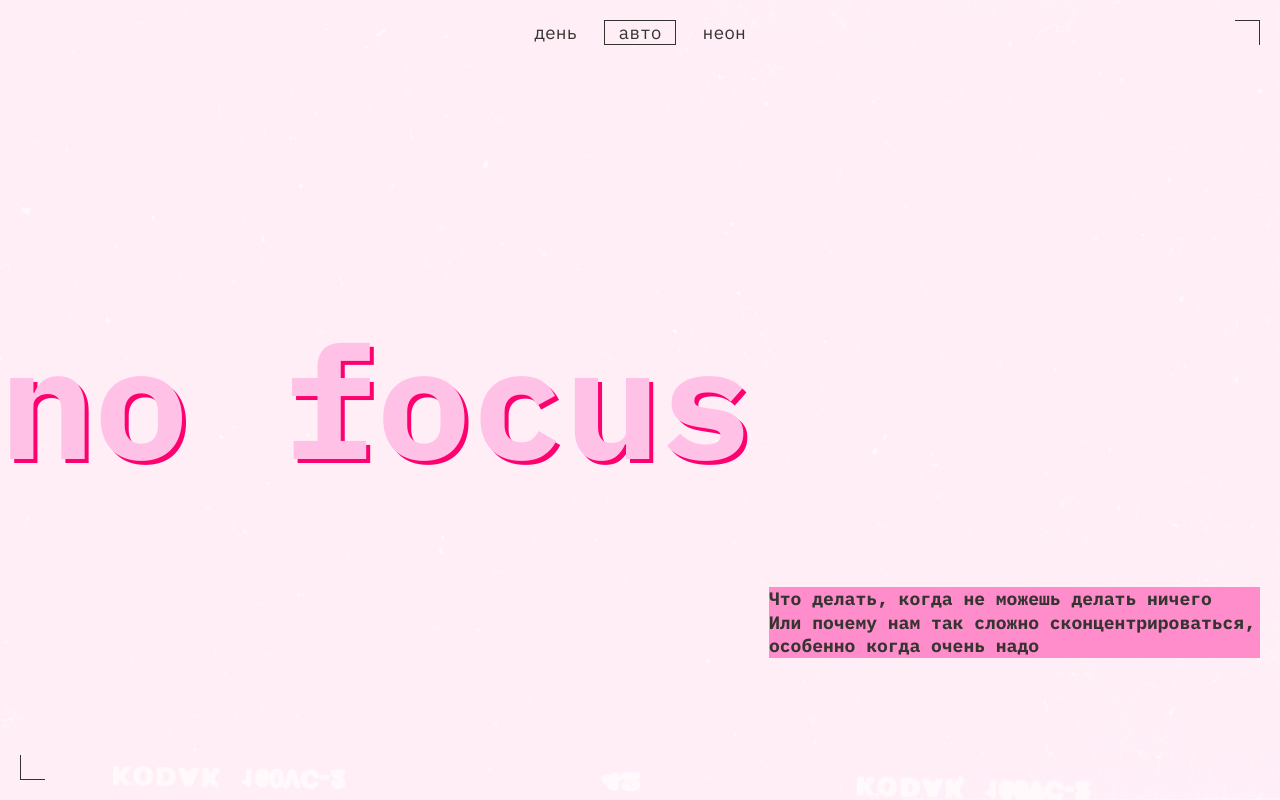
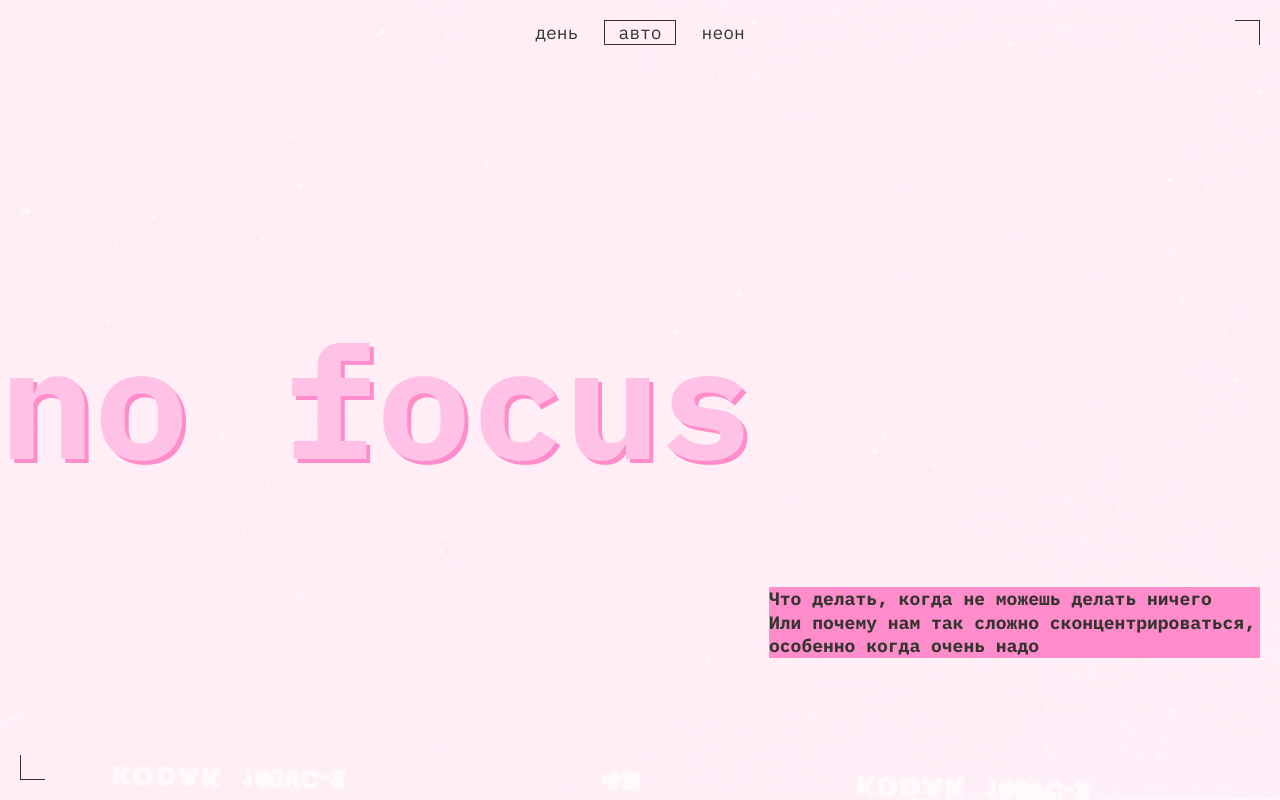
Before and after one commit to Kerim741/slozhno-sosredotochitsya-fd, a plain HTML site: page index.html in a window 1280 px wide. Shown: the top 800 px of the page. Drawn offline with Linux system fonts and the light colour scheme.

Commit message:
На ревью №17

```diff
--- a/styles/style.css
+++ b/styles/style.css
@@ -1,4 +1,9 @@
 .page {
+  background-image: var(--bg-image, url(../images/cover-image.png));
+  background-repeat: no-repeat;
+  background-size: cover;
+  background-position: center;
+  background-attachment: fixed;
   font-family: var(--font-family, 'IBM Plex mono', monospace);
   background-color: var(--bg-color, #000028);
   font-size: 18px;
@@ -24,11 +29,6 @@
 }
 
 .header {
-  background-image: var(--bg-image, url(../images/cover-image.png));
-  background-repeat: no-repeat;
-  background-size: cover;
-  background-position: center;
-  background-attachment: fixed;
   position: relative;
   padding: 10px;
   display: grid;
@@ -117,7 +117,7 @@
 
 .header-title {
   color: var(--color-title, #DB00FF);
-  text-shadow: 4px 4px var(--color-shadow-second, #FF0070);
+  text-shadow: 4px 4px var(--color-shadow-second, #FF8DCB);
   font-size: clamp(7.25rem, 7.0115rem + 1.0178vw, 7.5rem);
   line-height: 83%;
 }
@@ -229,7 +229,7 @@
   .header-title {
     margin-left: -20px;
     font-size: clamp(7.5rem, 0.5625rem + 14.4531vw, 9.8125rem);
-    text-shadow: 4px 4px var(--color-shadow-second, #FF0070);
+    text-shadow: 4px 4px var(--color-shadow-second, #FF8DCB);
   }
 
   .header-text {
@@ -293,7 +293,7 @@
   }
 
   .footer__title {
-    text-shadow: 2px 2px var(--color-shadow-second, #FF0070);
+    text-shadow: 2px 2px var(--color-shadow-second, #FF8DCB);
     margin-left: 0;
   }
 }
@@ -309,12 +309,12 @@
     flex-direction: row;
     justify-content: center;
     align-items: start;
-    gap: 15px;
+    gap: 14px;
     margin-top: 1px;
   }
 
   .header-title {
-    text-shadow: 4px 4px var(--color-shadow, #FF0070);
+    text-shadow: 4px 4px var(--color-shadow-second, #FF8DCB);
   }
 
   .header-text {
```
